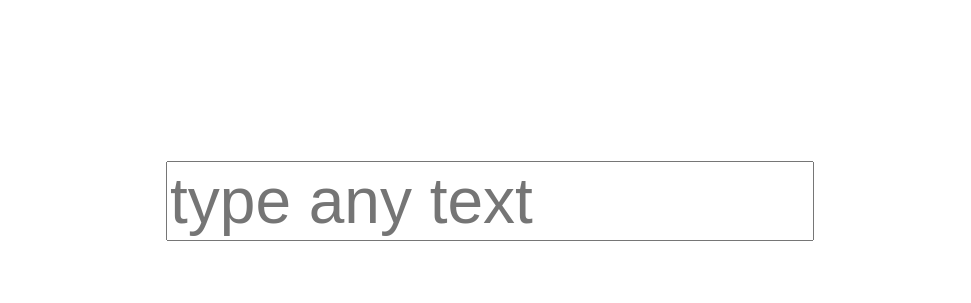
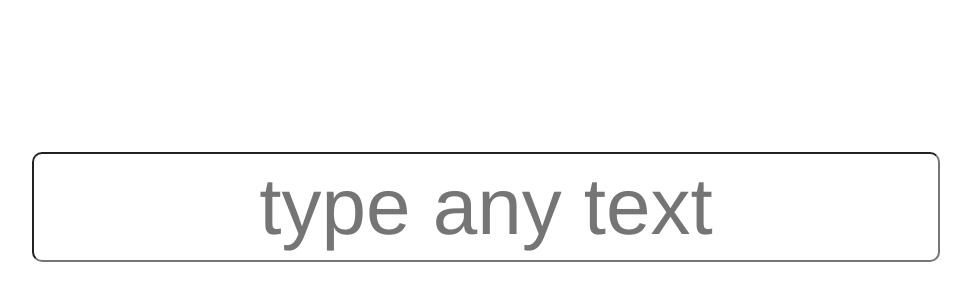
Before and after one commit to justinzelinsky/hexify-string, a plain HTML site: page stringtohex.html in a window 1280 px wide. Shown: the part 174-477 px from the top of the page, without its empty margins (154-1125 px from the left). Drawn offline with Linux system fonts and the light colour scheme.

Commit message:
refactored html and css

```diff
--- a/stringtohex.html
+++ b/stringtohex.html
@@ -7,32 +7,13 @@
   <script src="js/jquery-1.11.3.min.js"></script>
   <script src="js/underscore-min.js"></script>
   <script src="js/main.js"></script>
-  <style type="text/css">
-    .inputArea {
-      position: fixed;
-      top: 50%;
-      left: 50%;
-      transform: translate(-50%, -50%);
-    }
-
-    .inputArea input {
-      width: 100%;
-      font-size: 4em;
-      outline: 0;
-    }
-
-    .hex {
-      text-align: center;
-      margin-top: 50px;
-      color: #FFFFFF;
-    }
-  </style>
+  <link href="style.css" rel="stylesheet" />
 </head>
 
 <body>
-  <div class="inputArea">
+  <div class="centered">
     <input type="text" id="inputStr" placeholder="type any text" />
-    <div class="hex"></div>
+    <div class="hex">#FFFFFF</div>
   </div>
 </body>
 
--- /dev/null
+++ b/style.css
@@ -0,0 +1,21 @@
+.centered {
+  position: absolute;
+  top: 50%;
+  left: 50%;
+  transform: translate(-50%, -50%);
+}
+.centered input {
+  font-family: Helvetica, sans-serif;
+  border-radius: 10px;
+  -webkit-border-radius: 10px;
+  -moz-border-radius: 10px;
+  font-size: 5em;
+  padding: 7px;
+  text-align: center;
+}
+.hex {
+  font-family: Helvetica, sans-serif;
+  margin-top: 20px;
+  text-align: center;
+  color: #FFFFFF;
+}
```
